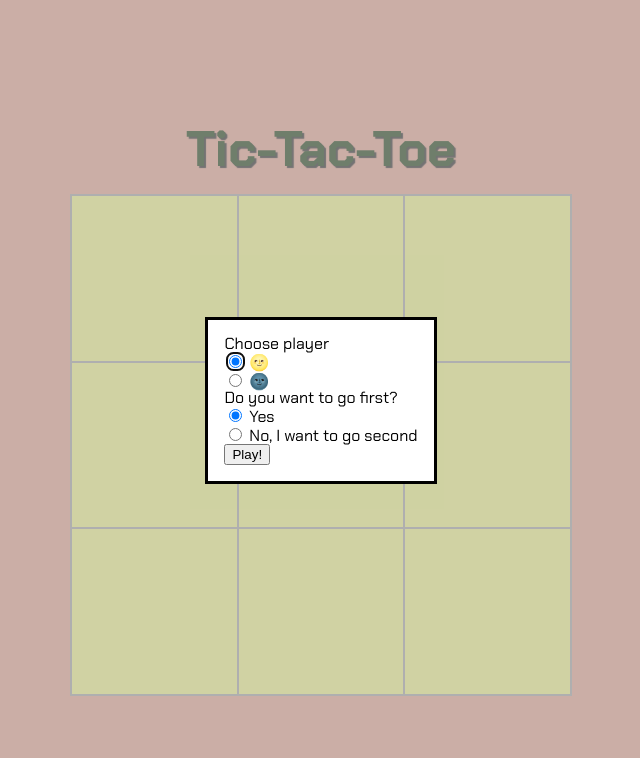
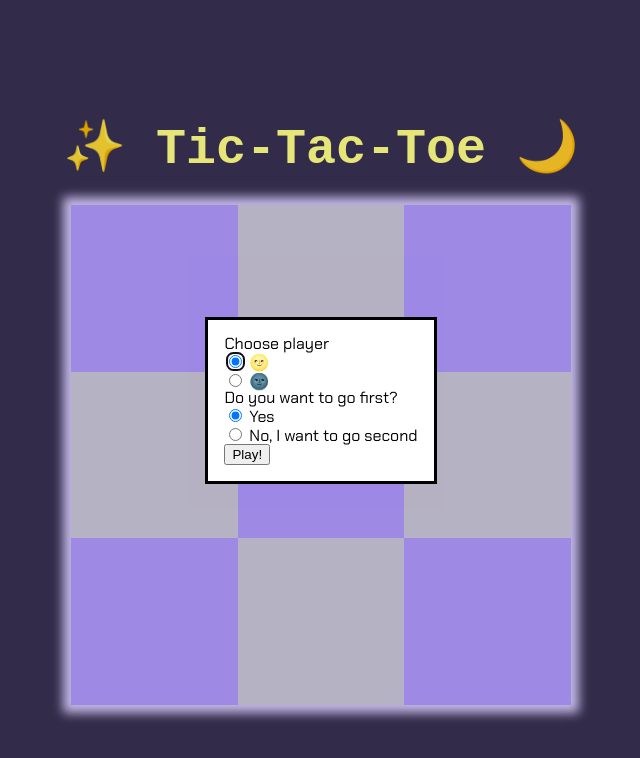
Before and after one commit to garamgim/tic-tac-toe, a plain HTML site: page index.html in a window 1280 px wide. Shown: the whole page, without its empty margins (319-959 px from the left). Drawn offline with Linux system fonts and the light colour scheme; a web font is replaced by a local one.

Commit message:
Update style.css

```diff
--- a/index.html
+++ b/index.html
@@ -8,13 +8,15 @@
     <link rel="stylesheet" href="style.css">
     <link rel="preconnect" href="https://fonts.googleapis.com">
     <link rel="preconnect" href="https://fonts.gstatic.com" crossorigin>
-    <link href="https://fonts.googleapis.com/css2?family=Chakra+Petch:wght@400;700&display=swap" rel="stylesheet">
-    <title>🕹️ Tic Tac Toe</title>
+    <link
+        href="https://fonts.googleapis.com/css2?family=Chakra+Petch:wght@400;700&family=Spline+Sans+Mono:wght@500&display=swap"
+        rel="stylesheet">
+    <title>&#10024; Tic Tac Toe &#127769;</title>
 </head>
 
 <body>
     <div id="title">
-        <p>Tic-Tac-Toe</p>
+        <p>&#10024; Tic-Tac-Toe &#127769;</p>
     </div>
     <div id="game-board"></div>
     <div id="scoreboard"></div>
--- a/style.css
+++ b/style.css
@@ -5,16 +5,16 @@ body {
     flex-direction: column;
     justify-content: center;
     align-items: center;
-    background-color: #E2C2B9;
+    background-color: #383051;
     font-family: 'Chakra Petch', sans-serif;
 }
 
 div#title>p {
-    color: #7c8c77;
+    font-family: 'Spline Sans Mono', monospace;
+    color: #ffff86;
     font-weight: 700;
     font-size: 50px;
-    margin: 20px 0;
-    text-shadow: 2px 2px 1px grey;
+    margin: 30px 0;
 }
 
 div#game-board {
@@ -22,19 +22,23 @@ div#game-board {
     width: 500px;
     height: 500px;
     grid-template-columns: 1fr 1fr 1fr;
-    border: solid 1px rgb(195, 195, 195);
-    background-color: #E7EAB5;
+    background-color: #d7cbff;
+    box-shadow: 0 0 10px 8px #d7cbff;
+}
+
+.cell-button {
+    width: 100%;
+    height: 100%;
+    background-color: transparent;
+    font-size: 40px;
+    line-height: 0;
+    border: none;
 }
 
 div.cell {
-    border: solid 1px rgb(195, 195, 195);
+    background-color: #b098ff;
 }
 
-button.cell-button {
-    width: 100%;
-    height: 100%;
-    background-color: transparent;
-    border: none;
-    font-size: 50px;
-    line-height: 0;
+div.cell:nth-child(2n) {
+    background-color: #cac6da;
 }
```
